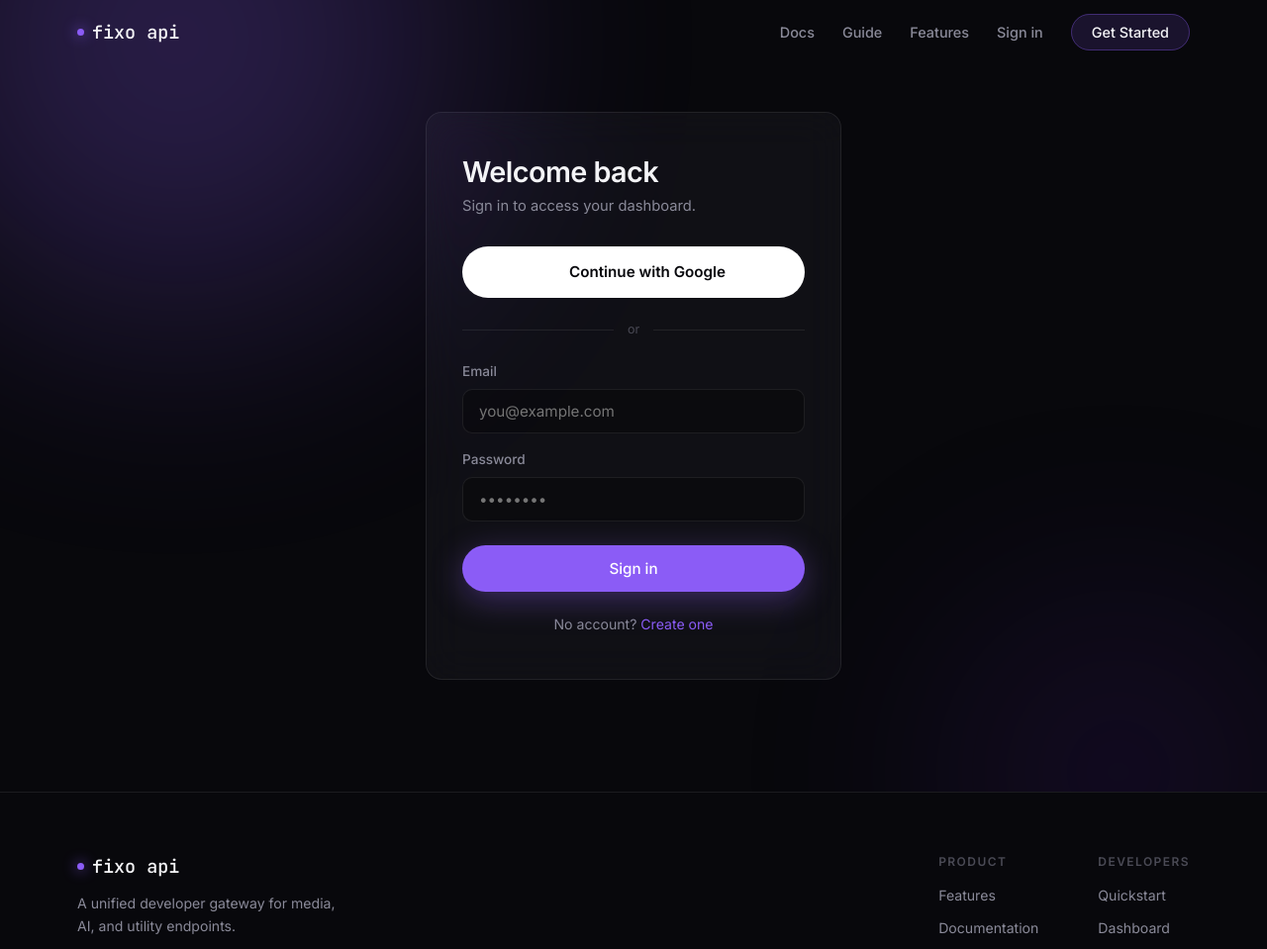
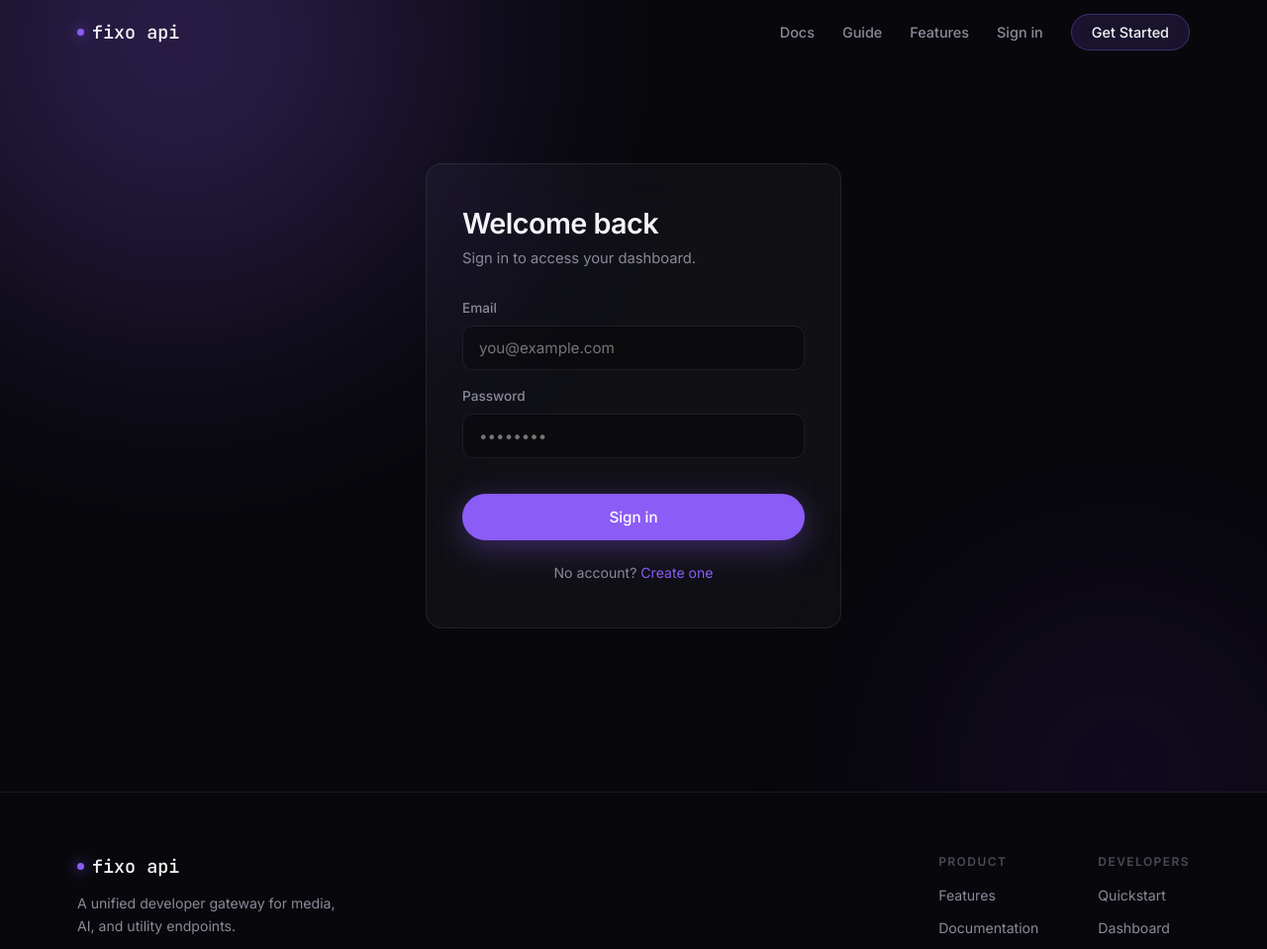
Before and after one commit to onethsara270-web/Fixo-Api, a Node server app: page /login in a window 1280 px wide. Shown: the top 959 px of the page at 99% size. Run offline with Node 20, Linux system fonts and the light colour scheme; some libraries are stand-ins or nearby versions.

Commit message:
Update login.ejs

```diff
--- a/views/login.ejs
+++ b/views/login.ejs
@@ -10,13 +10,6 @@
       <div class="alert error">Login failed. Check your credentials.</div>
     <% } %>
 
-    <a href="/auth/google" class="btn btn-google">
-      <svg width="18" height="18" viewBox="0 0 24 24"><path fill="#fff" d="M22.56 12.25c0-.78-.07-1.53-.2-2.25H12v4.26h5.92c-.26 1.37-1.04 2.53-2.21 3.31v2.77h3.57c2.08-1.92 3.28-4.74 3.28-8.09z"/></svg>
-      Continue with Google
-    </a>
-
-    <div class="divider"><span>or</span></div>
-
     <form action="/auth/login" method="POST">
       <input type="hidden" name="redirect" value="<%= typeof redirect !== 'undefined' ? redirect : '/dashboard' %>">
       <label>Email
@@ -25,7 +18,7 @@
       <label>Password
         <input type="password" name="password" required placeholder="••••••••">
       </label>
-      <button type="submit" class="btn btn-primary" style="width:100%;justify-content:center">Sign in</button>
+      <button type="submit" class="btn btn-primary" style="width:100%;justify-content:center; margin-top:20px;">Sign in</button>
     </form>
 
     <p class="auth-alt">No account? <a href="/register">Create one</a></p>
```
